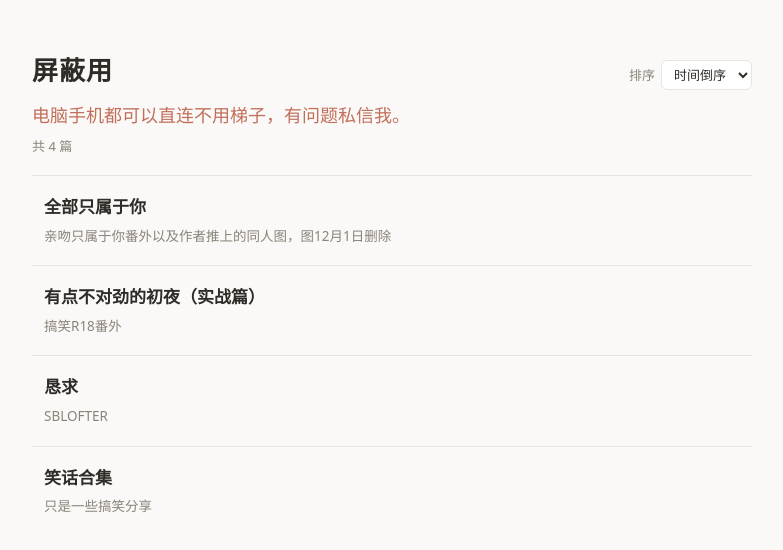
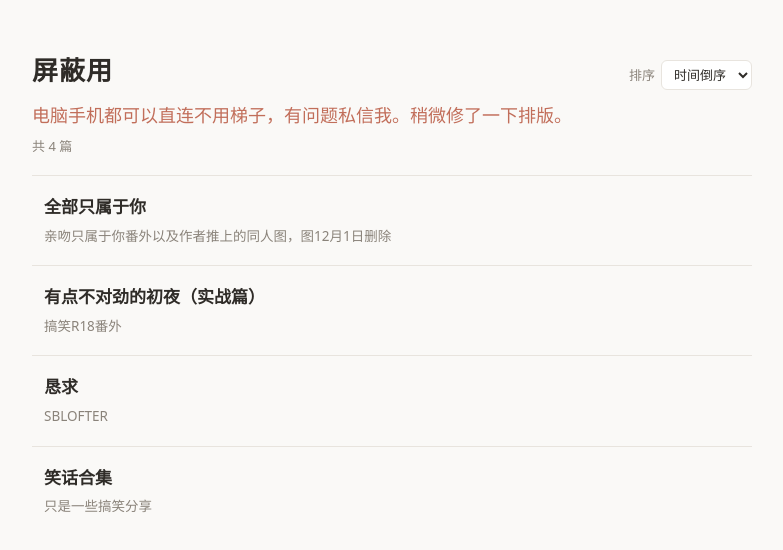
Before and after one commit to nocanchui/sblof, a plain HTML site: page src/index.html in a window 1280 px wide. Shown: the whole page, without its empty margins (248-1031 px from the left). Drawn offline with Linux system fonts and the light colour scheme.

Commit message:
Update index.html

```diff
--- a/src/index.html
+++ b/src/index.html
@@ -22,7 +22,7 @@
     </div>
 
     <!-- 新增：标题下方一行字 -->
-    <p class="header-note">电脑手机都可以直连不用梯子，有问题私信我。</p>
+    <p class="header-note">电脑手机都可以直连不用梯子，有问题私信我。稍微修了一下排版。</p>
 
     <p id="meta">共 0 篇</p>
   </header>
```
